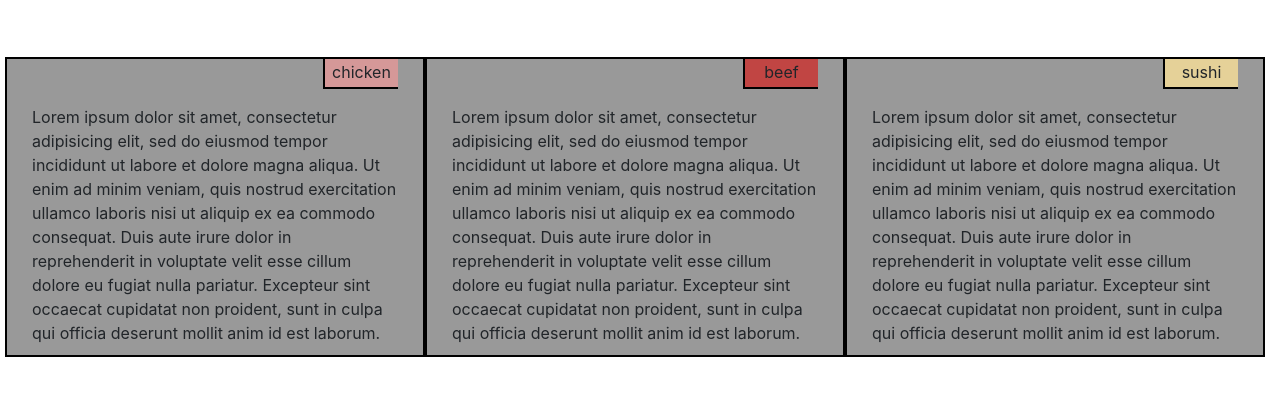
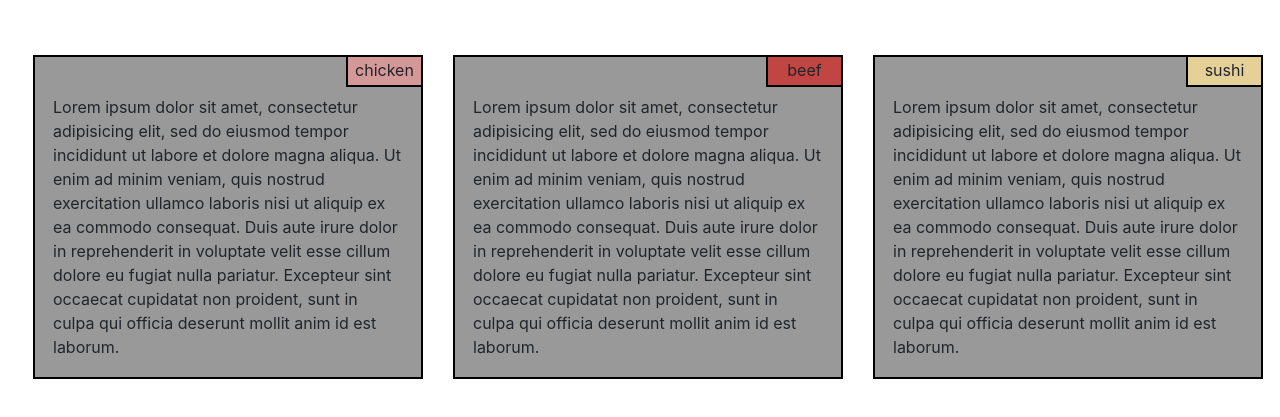
Before and after one commit to debashishpatel/mod2_solution, a plain HTML site: page index.html in a window 1280 px wide. Shown: the part 61-478 px from the top of the page. Drawn offline with nearby package versions, Linux system fonts and the light colour scheme.

Commit message:
update: css fix

```diff
--- a/css/style.css
+++ b/css/style.css
@@ -9,14 +9,16 @@ h1 {
   text-align: center;
 }
 
+.row,.col{
+  margin: 0;
+}
 
 div#container {
   display: inline-block;
-  left: 10px;
+  /* left: 10px; */
   background-color: #999999;
   border: 2px solid black;
-  margin-left: auto;
-  margin-right: auto;
+  margin: .5rem;
   width: 100%;
 }
 
@@ -30,6 +32,7 @@ p {
   text-align: center;
   float: right;
 }
+#p1,#p2,#p3{margin: 0;}
 
 #p1 {
   background-color: #d59898;
@@ -44,7 +47,8 @@ p {
 }
 
 section {
-	clear: right;
+  clear: right;
+  padding: .5rem;
 }
 
 .row{
--- a/index.html
+++ b/index.html
@@ -1,20 +1,22 @@
 <!doctype html>
 <html lang="en">
+
 <head>
 	<meta charset="utf-8">
 	<meta http-equiv="X-UA-Compatible" content="IE=edge">
 	<meta name="viewport" content="width=device-width, initial-scale=1">
 
-    <title>coursera assignment</title>
-    <link rel="stylesheet" href="css/bootstrap.min.css">
-    <link rel="stylesheet" href="css/style.css">
+	<title>Coursera Assignment</title>
+	<link rel="stylesheet" href="./css/bootstrap.min.css">
+	<link rel="stylesheet" href="./css/style.css">
 </head>
+
 <body>
 
 	<h1>Our Menu</h1>
 	<div class="row">
-
-  		<div class="col-lg-4 col-md-6" id="container">
+		<div class="col col-lg-4 col-md-6 col-sm-12">
+			<div id="container">
 				<p id="p1">chicken</p>
 				<section>Lorem ipsum dolor sit amet, consectetur adipisicing elit, sed do eiusmod
 					tempor incididunt ut labore et dolore magna aliqua. Ut enim ad minim veniam,
@@ -23,8 +25,10 @@
 					cillum dolore eu fugiat nulla pariatur. Excepteur sint occaecat cupidatat non
 					proident, sunt in culpa qui officia deserunt mollit anim id est laborum.</section>
 			</div>
+		</div>
 
-		<div class="col-lg-4 col-md-6" id="container">
+		<div class="col col-lg-4 col-md-6 col-sm-12">
+			<div id="container">
 				<p id="p2">beef</p>
 				<section>Lorem ipsum dolor sit amet, consectetur adipisicing elit, sed do eiusmod
 					tempor incididunt ut labore et dolore magna aliqua. Ut enim ad minim veniam,
@@ -33,8 +37,10 @@
 					cillum dolore eu fugiat nulla pariatur. Excepteur sint occaecat cupidatat non
 					proident, sunt in culpa qui officia deserunt mollit anim id est laborum.</section>
 			</div>
+		</div>
 
-	  	<div class="col-lg-4 col-md-12" id="container">
+		<div class="col col-lg-4 col-md-12">
+			<div id="container">
 				<p id="p3">sushi</p>
 				<section>Lorem ipsum dolor sit amet, consectetur adipisicing elit, sed do eiusmod
 					tempor incididunt ut labore et dolore magna aliqua. Ut enim ad minim veniam,
@@ -43,11 +49,13 @@
 					cillum dolore eu fugiat nulla pariatur. Excepteur sint occaecat cupidatat non
 					proident, sunt in culpa qui officia deserunt mollit anim id est laborum.</section>
 			</div>
+		</div>
 
 	</div>
 
-  <script src="js/jquery-3.5.1.min.js"></script>
-  <script src="js/bootstrap.min.js"></script>
-  <script src="js/script.js"></script>
+	<script src="jquery-3.5.1.min.js"></script>
+	<script src="./js/bootstrap.min.js"></script>
+	<!-- <script src="./js/script.js"></script> -->
 </body>
+
 </html>
```
Lines whose indentation alone changed are shown as unchanged.
